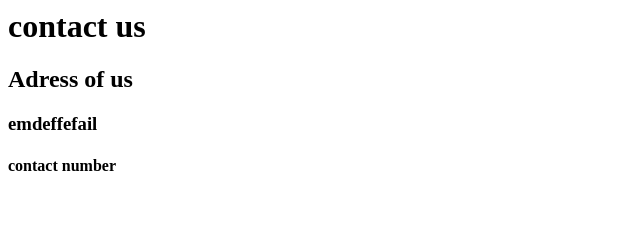
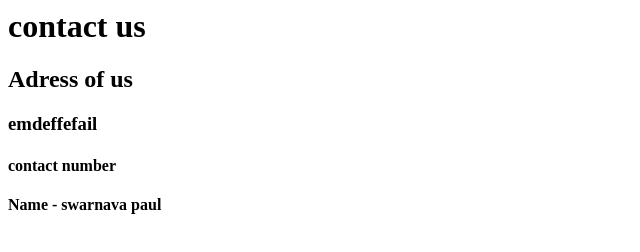
Before and after one commit to swarnavap80/iCoder-blog, a plain HTML site: page contact.html in a window 1280 px wide. Shown: the whole page, without its empty margins (0-640 px from the left). Drawn offline with Linux system fonts and the light colour scheme.

Commit message:
fixed it

```diff
--- a/contact.html
+++ b/contact.html
@@ -9,6 +9,6 @@
     <h2>Adress of us</h2>
     <h3>emdeffefail</h3>
     <h4 class="head5265">contact number</h4>
-
+    <h4>Name - swarnava paul</h4>
 </body>
 </html>
```
